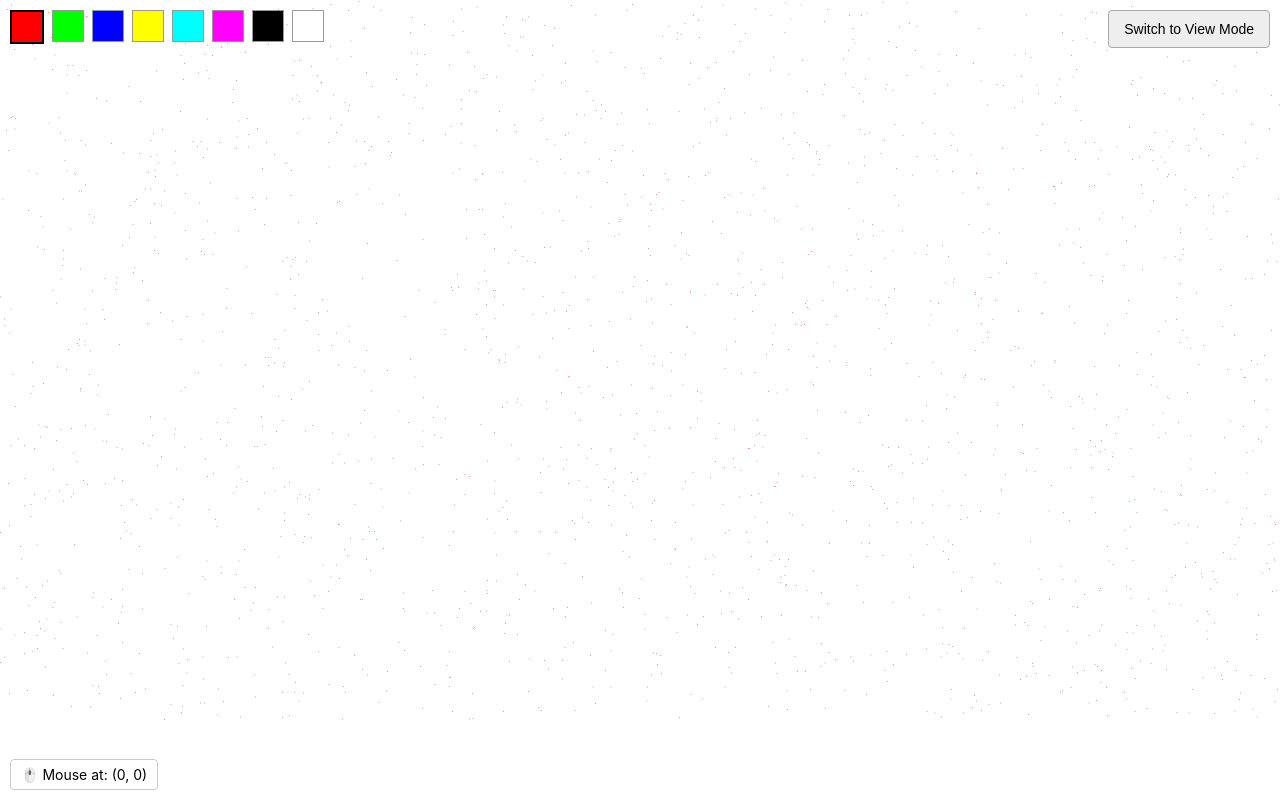
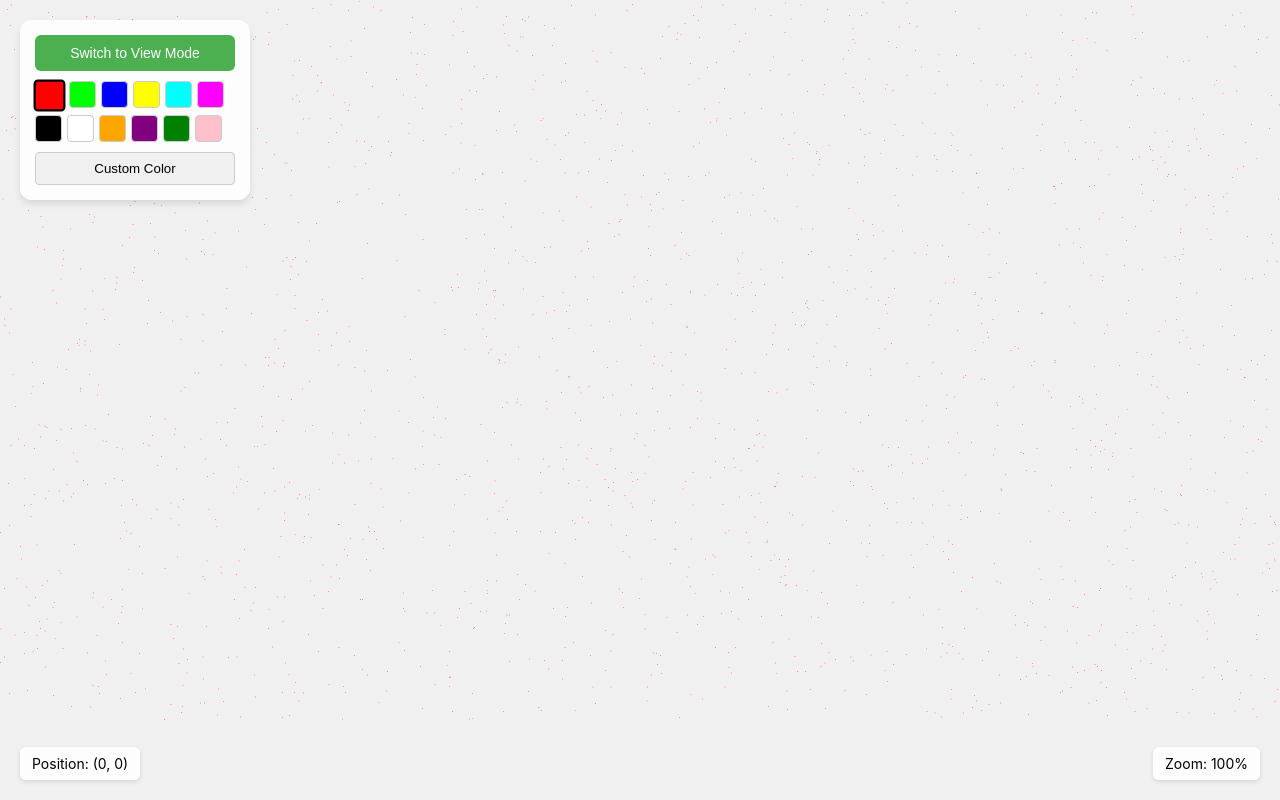
Before and after one commit to Q-RaddaR-Q/HallOfFame, a React (Create React App) app in the folder client/: page / in a window 1280 px wide. Both pictures are taken after a click on the button "Switch to Edit Mode". Built offline with nearby package versions, Linux system fonts and the light colour scheme.

Commit message:
Revamped UI a little bit

```diff
--- a/client/package.json
+++ b/client/package.json
@@ -12,6 +12,7 @@
     "@types/react": "^19.1.2",
     "@types/react-dom": "^19.1.2",
     "react": "^19.1.0",
+    "react-colorful": "^5.6.1",
     "react-dom": "^19.1.0",
     "react-scripts": "5.0.1",
     "typescript": "^4.9.5",
--- a/client/src/components/Grid.tsx
+++ b/client/src/components/Grid.tsx
@@ -1,6 +1,10 @@
 import { useEffect, useRef, useState } from "react";
+import { HexColorPicker } from "react-colorful";
 
-const COLORS = ["#ff0000", "#00ff00", "#0000ff", "#ffff00", "#00ffff", "#ff00ff", "#000000", "#ffffff"];
+const COLORS = [
+  "#ff0000", "#00ff00", "#0000ff", "#ffff00", "#00ffff", "#ff00ff",
+  "#000000", "#ffffff", "#ffa500", "#800080", "#008000", "#ffc0cb"
+];
 
 const WIDTH = 1920;
 const HEIGHT = 1080;
@@ -15,6 +19,8 @@ export default function PixelCanvas() {
   const [pendingPixel, setPendingPixel] = useState<{ x: number, y: number } | null>(null);
   const [mode, setMode] = useState<"view" | "edit">("view");
   const [mouseGridPos, setMouseGridPos] = useState<{ x: number; y: number } | null>(null);
+  const [showColorPicker, setShowColorPicker] = useState(false);
+  const [zoomLevel, setZoomLevel] = useState(1);
 
   const camera = useRef({
     offsetX: 0,
@@ -63,7 +69,7 @@ export default function PixelCanvas() {
 
     ctx.save();
     ctx.clearRect(0, 0, canvas.width, canvas.height);
-    ctx.fillStyle = "#ffffff";
+    ctx.fillStyle = "#f0f0f0";
     ctx.fillRect(0, 0, canvas.width, canvas.height);
 
     // Clamp offset
@@ -84,17 +90,8 @@ export default function PixelCanvas() {
     const viewRight = Math.ceil((canvas.width - camera.current.offsetX) / scale);
     const viewBottom = Math.ceil((canvas.height - camera.current.offsetY) / scale);
 
-    for (const [key, color] of coloredPixels.current) {
-      const [x, y] = key.split(",").map(Number);
-      if (x >= viewLeft && x <= viewRight && y >= viewTop && y <= viewBottom) {
-        ctx.fillStyle = color;
-        ctx.fillRect(x, y, 1, 1);
-      }
-    }
-
-    // Optional: draw grid only when zoomed in
-    if (scale >= 8) {
-      ctx.strokeStyle = "#ccc";
+    // Draw grid
+    ctx.strokeStyle = "#e0e0e0";
     ctx.lineWidth = 0.05;
 
     for (let x = viewLeft; x <= viewRight; x++) {
@@ -109,6 +106,14 @@ export default function PixelCanvas() {
       ctx.moveTo(viewLeft, y);
       ctx.lineTo(viewRight, y);
       ctx.stroke();
+    }
+
+    // Draw colored pixels
+    for (const [key, color] of coloredPixels.current) {
+      const [x, y] = key.split(",").map(Number);
+      if (x >= viewLeft && x <= viewRight && y >= viewTop && y <= viewBottom) {
+        ctx.fillStyle = color;
+        ctx.fillRect(x, y, 1, 1);
       }
     }
 
@@ -190,6 +195,7 @@ export default function PixelCanvas() {
     const maxScale = 50; // You can zoom in a LOT, but not out too far
 
     newScale = Math.max(minScale, Math.min(newScale, maxScale));
+    setZoomLevel(newScale);
 
     // Adjust offset so zoom centers around the cursor
     camera.current.scale = newScale;
@@ -243,82 +249,186 @@ export default function PixelCanvas() {
   };
 
   return (
-    <div>
-      {mode === "edit" && placedCount < 3 && (
-        <div style={{ position: "absolute", top: 10, left: 10, zIndex: 10, display: "flex", gap: 8 }}>
-          {COLORS.map((color) => (
-            <div
-              key={color}
-              onClick={() => setSelectedColor(color)}
-              style={{
-                width: 30,
-                height: 30,
-                backgroundColor: color,
-                border: color === selectedColor ? "2px solid black" : "1px solid #999",
-                cursor: "pointer",
-              }}
-            />
-          ))}
-        </div>
-      )}
-      <div style={{ position: "absolute", top: 10, right: 10, zIndex: 10 }}>
+    <div style={{ position: "relative", width: "100vw", height: "100vh", overflow: "hidden" }}>
+      {/* Modern UI Controls */}
+      <div style={{
+        position: "absolute",
+        top: 20,
+        left: 20,
+        zIndex: 10,
+        display: "flex",
+        flexDirection: "column",
+        gap: 10,
+        backgroundColor: "rgba(255, 255, 255, 0.9)",
+        padding: "15px",
+        borderRadius: "12px",
+        boxShadow: "0 4px 6px rgba(0, 0, 0, 0.1)",
+      }}>
         <button
           onClick={() => setMode(mode === "view" ? "edit" : "view")}
           style={{
             padding: "10px 15px",
             fontSize: "14px",
             cursor: "pointer",
-            backgroundColor: mode === "edit" ? "#eee" : "#ddd",
-            border: "1px solid #aaa",
-            borderRadius: "4px"
+            backgroundColor: mode === "edit" ? "#4CAF50" : "#2196F3",
+            color: "white",
+            border: "none",
+            borderRadius: "6px",
+            transition: "all 0.3s ease",
           }}
         >
-          Switch to {mode === "edit" ? "View" : "Edit"} Mode
+          {mode === "edit" ? "Switch to View Mode" : "Switch to Edit Mode"}
+        </button>
+
+        {mode === "edit" && placedCount < 3 && (
+          <div style={{ display: "flex", flexDirection: "column", gap: 10 }}>
+            <div style={{ display: "flex", gap: 5, flexWrap: "wrap", maxWidth: "200px" }}>
+              {COLORS.map((color) => (
+                <div
+                  key={color}
+                  onClick={() => setSelectedColor(color)}
+                  style={{
+                    width: 25,
+                    height: 25,
+                    backgroundColor: color,
+                    border: color === selectedColor ? "2px solid #000" : "1px solid #ccc",
+                    borderRadius: "4px",
+                    cursor: "pointer",
+                    transition: "transform 0.2s ease",
+                    transform: color === selectedColor ? "scale(1.1)" : "scale(1)",
+                  }}
+                />
+              ))}
+            </div>
+            <button
+              onClick={() => setShowColorPicker(!showColorPicker)}
+              style={{
+                padding: "8px 12px",
+                backgroundColor: "#f0f0f0",
+                border: "1px solid #ccc",
+                borderRadius: "4px",
+                cursor: "pointer",
+              }}
+            >
+              Custom Color
+            </button>
+            {showColorPicker && (
+              <div style={{ position: "absolute", top: "100%", left: 0, marginTop: "10px" }}>
+                <HexColorPicker color={selectedColor} onChange={setSelectedColor} />
+              </div>
+            )}
+          </div>
+        )}
+      </div>
+
+      {/* Zoom Level Indicator */}
+      <div style={{
+        position: "absolute",
+        bottom: 20,
+        right: 20,
+        backgroundColor: "rgba(255, 255, 255, 0.9)",
+        padding: "8px 12px",
+        borderRadius: "6px",
+        fontSize: "14px",
+        boxShadow: "0 2px 4px rgba(0, 0, 0, 0.1)",
+      }}>
+        Zoom: {Math.round(zoomLevel * 100)}%
+      </div>
+
+      {/* Mouse Position Indicator */}
+      {mouseGridPos && (
+        <div style={{
+          position: "absolute",
+          bottom: 20,
+          left: 20,
+          backgroundColor: "rgba(255, 255, 255, 0.9)",
+          padding: "8px 12px",
+          borderRadius: "6px",
+          fontSize: "14px",
+          boxShadow: "0 2px 4px rgba(0, 0, 0, 0.1)",
+        }}>
+          Position: ({mouseGridPos.x}, {mouseGridPos.y})
+        </div>
+      )}
+
+      {/* Pixel Placement Confirmation Modal */}
+      {pendingPixel && (
+        <div style={{
+          position: "fixed",
+          top: 0,
+          left: 0,
+          right: 0,
+          bottom: 0,
+          backgroundColor: "rgba(0, 0, 0, 0.5)",
+          display: "flex",
+          alignItems: "center",
+          justifyContent: "center",
+          zIndex: 1000,
+        }}>
+          <div style={{
+            backgroundColor: "white",
+            padding: "20px",
+            borderRadius: "12px",
+            boxShadow: "0 4px 6px rgba(0, 0, 0, 0.1)",
+            maxWidth: "400px",
+            width: "90%",
+          }}>
+            <h3 style={{ marginBottom: "15px", fontSize: "18px" }}>
+              Place Pixel
+            </h3>
+            <p style={{ marginBottom: "20px", color: "#666" }}>
+              Are you sure you want to place a pixel at ({pendingPixel.x}, {pendingPixel.y})?
+            </p>
+            <div style={{ display: "flex", gap: "10px", justifyContent: "flex-end" }}>
+              <button
+                onClick={cancelColor}
+                style={{
+                  padding: "8px 16px",
+                  backgroundColor: "#f0f0f0",
+                  border: "1px solid #ccc",
+                  borderRadius: "6px",
+                  cursor: "pointer",
+                }}
+              >
+                Cancel
+              </button>
+              <button
+                onClick={confirmColor}
+                style={{
+                  padding: "8px 16px",
+                  backgroundColor: "#4CAF50",
+                  color: "white",
+                  border: "none",
+                  borderRadius: "6px",
+                  cursor: "pointer",
+                }}
+              >
+                Place Pixel
               </button>
             </div>
-
-
-      {pendingPixel && (
-        <div
-          style={{
-            position: "absolute",
-            top: "50%",
-            left: "50%",
-            transform: "translate(-50%, -50%)",
-            background: "white",
-            padding: "20px 30px",
-            borderRadius: "8px",
-            boxShadow: "0 0 20px rgba(0,0,0,0.3)",
-            zIndex: 20,
-          }}
-        >
-          <p style={{ marginBottom: 12 }}>
-            Are you sure you want to color pixel at ({pendingPixel.x}, {pendingPixel.y})?
-          </p>
-          <div style={{ display: "flex", gap: 10, justifyContent: "center" }}>
-            <button onClick={confirmColor} style={{ padding: "8px 12px" }}>Yes</button>
-            <button onClick={cancelColor} style={{ padding: "8px 12px" }}>No</button>
           </div>
         </div>
       )}
 
+      {/* Pixel Limit Message */}
       {mode === "edit" && placedCount >= 3 && (
-        <div
-          style={{
+        <div style={{
           position: "absolute",
-            top: 10,
-            left: 10,
-            padding: "8px 12px",
-            backgroundColor: "#fff0f0",
-            border: "1px solid #cc0000",
-            borderRadius: "5px",
+          top: 20,
+          left: "50%",
+          transform: "translateX(-50%)",
+          backgroundColor: "#4CAF50",
+          color: "white",
+          padding: "10px 20px",
+          borderRadius: "6px",
+          boxShadow: "0 2px 4px rgba(0, 0, 0, 0.1)",
           zIndex: 10,
-          }}
-        >
-          🎉 You’ve placed your 3 colors!
+        }}>
+          🎉 You've placed your 3 pixels! Switch to view mode to explore.
         </div>
       )}
 
+      {/* Canvas */}
       <canvas
         ref={canvasRef}
         onMouseDown={onMouseDown}
@@ -334,27 +444,7 @@ export default function PixelCanvas() {
           cursor: isDragging ? "grabbing" : mode === "edit" ? "crosshair" : "grab",
           imageRendering: "pixelated",
         }}
-
       />
-
-      {mouseGridPos && (
-        <div
-          style={{
-            position: "absolute",
-            bottom: 10,
-            left: 10,
-            backgroundColor: "rgba(255, 255, 255, 0.9)",
-            padding: "6px 10px",
-            borderRadius: "4px",
-            fontSize: "14px",
-            zIndex: 10,
-            border: "1px solid #ccc",
-          }}
-        >
-          🖱️ Mouse at: ({mouseGridPos.x}, {mouseGridPos.y})
-        </div>
-      )}
-
     </div>
   );
 }
```
Also changed, not shown: 1 other file (tests, documents, lock files or other folders). Lines whose indentation alone changed are shown as unchanged.
